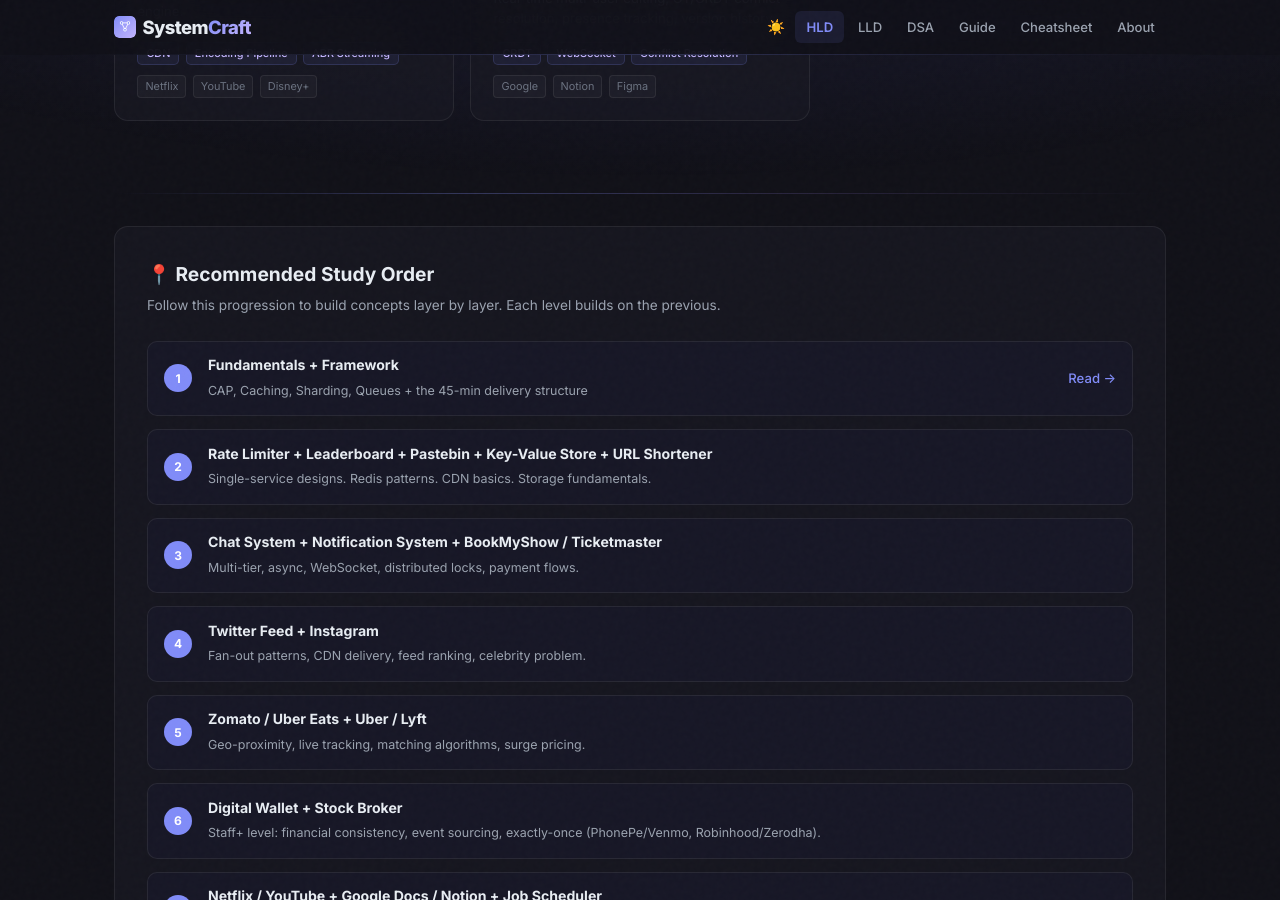
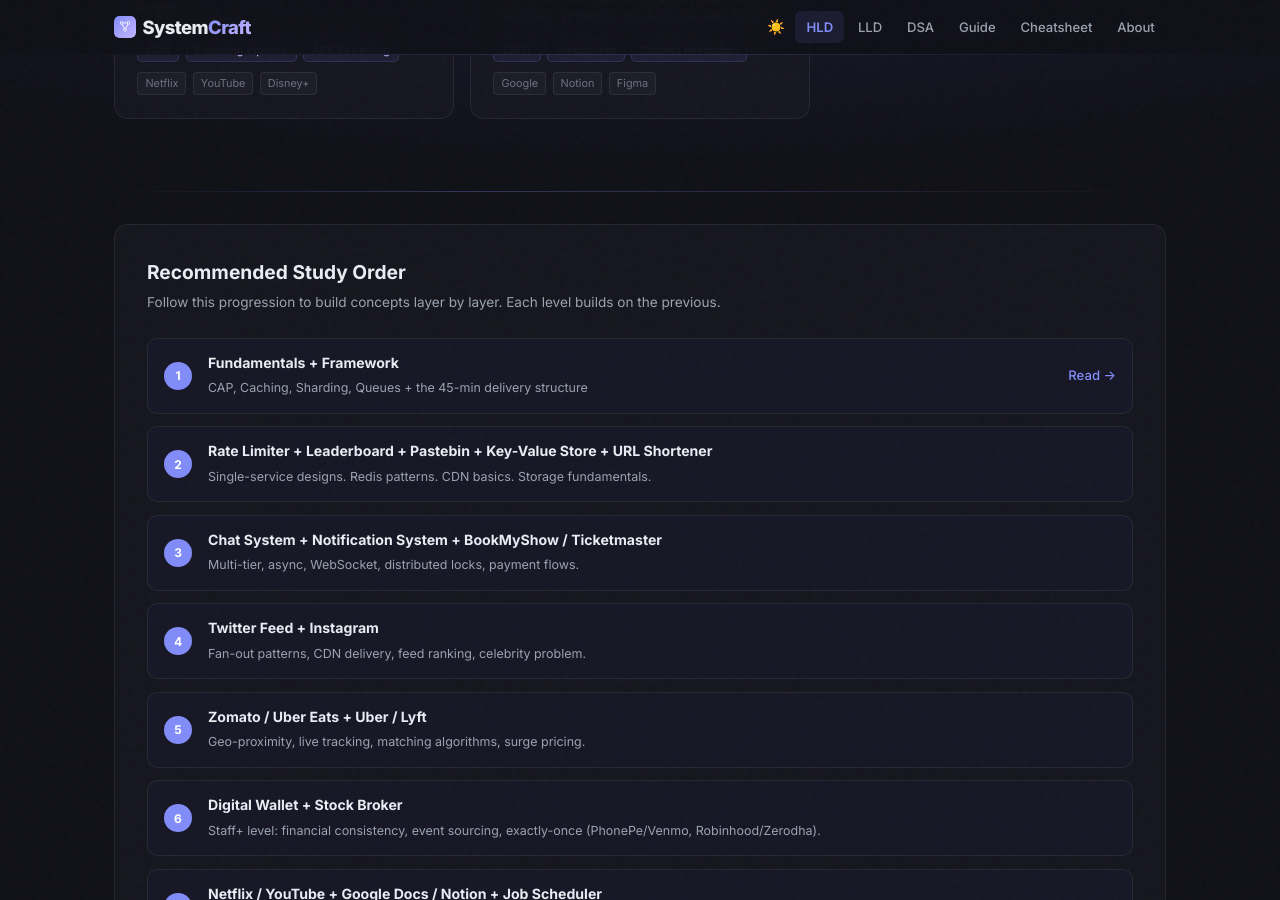
Before and after one commit to iluzn/HLD-Designs, a Jekyll site: the page built from pages/hld.html, in a window 1280 px wide and 900 px high, scrolled down 2863 px. Built offline with Jekyll 4.4.1, drawn with Linux system fonts in a browser that asks for light colours.

Commit message:
remove last remaining decorative emojis from HLD/LLD/DSA pages (keep only theme toggle icons)

```diff
--- a/pages/dsa.html
+++ b/pages/dsa.html
@@ -215,7 +215,7 @@
 <!-- How to practice -->
 <div class="section">
     <div class="practice-card">
-        <h2>📊 How to Practice Effectively</h2>
+        <h2>How to Practice Effectively</h2>
         <div class="practice-grid">
             <div class="practice-item">
                 <div class="practice-num">1</div>
--- a/pages/hld.html
+++ b/pages/hld.html
@@ -81,7 +81,7 @@
 <!-- Start here callout -->
 <div class="section">
     <a class="start-here" href="/concepts">
-        <div class="start-here-icon">📚</div>
+
         <div class="start-here-content">
             <strong>New to system design?</strong>
             <p>Start with HLD Fundamentals — covers CAP theorem, caching, sharding, queues, and back-of-envelope estimation.</p>
@@ -89,7 +89,7 @@
         <div class="start-here-arrow">→</div>
     </a>
     <a class="start-here" href="/approach" style="margin-top:0.8rem;">
-        <div class="start-here-icon">🎯</div>
+
         <div class="start-here-content">
             <strong>The 45-Minute Framework</strong>
             <p>Step-by-step delivery structure for your system design interview. Timings, phases, and what to say at each stage.</p>
@@ -504,7 +504,7 @@
 <!-- Recommended order -->
 <div class="section">
     <div class="roadmap-card">
-        <h2>📍 Recommended Study Order</h2>
+        <h2>Recommended Study Order</h2>
         <p class="roadmap-sub">Follow this progression to build concepts layer by layer. Each level builds on the previous.</p>
         <div class="roadmap-steps">
             <div class="step">
--- a/pages/lld.html
+++ b/pages/lld.html
@@ -78,7 +78,7 @@
 <!-- Start here callout -->
 <div class="section">
     <a class="start-here" href="/lld-fundamentals">
-        <div class="start-here-icon">📐</div>
+
         <div class="start-here-content">
             <strong>New to machine coding?</strong>
             <p>Start with LLD Fundamentals — covers SOLID, 8 design patterns, concurrency, state machines, and the 90-minute approach.</p>
@@ -313,7 +313,7 @@
 <!-- What interviewers grade on -->
 <div class="section">
     <div class="grading-card">
-        <h2>🎯 What Interviewers Grade On</h2>
+        <h2>What Interviewers Grade On</h2>
         <div class="grading-grid">
             <div class="grade-item">
                 <div class="grade-num">1</div>
```
